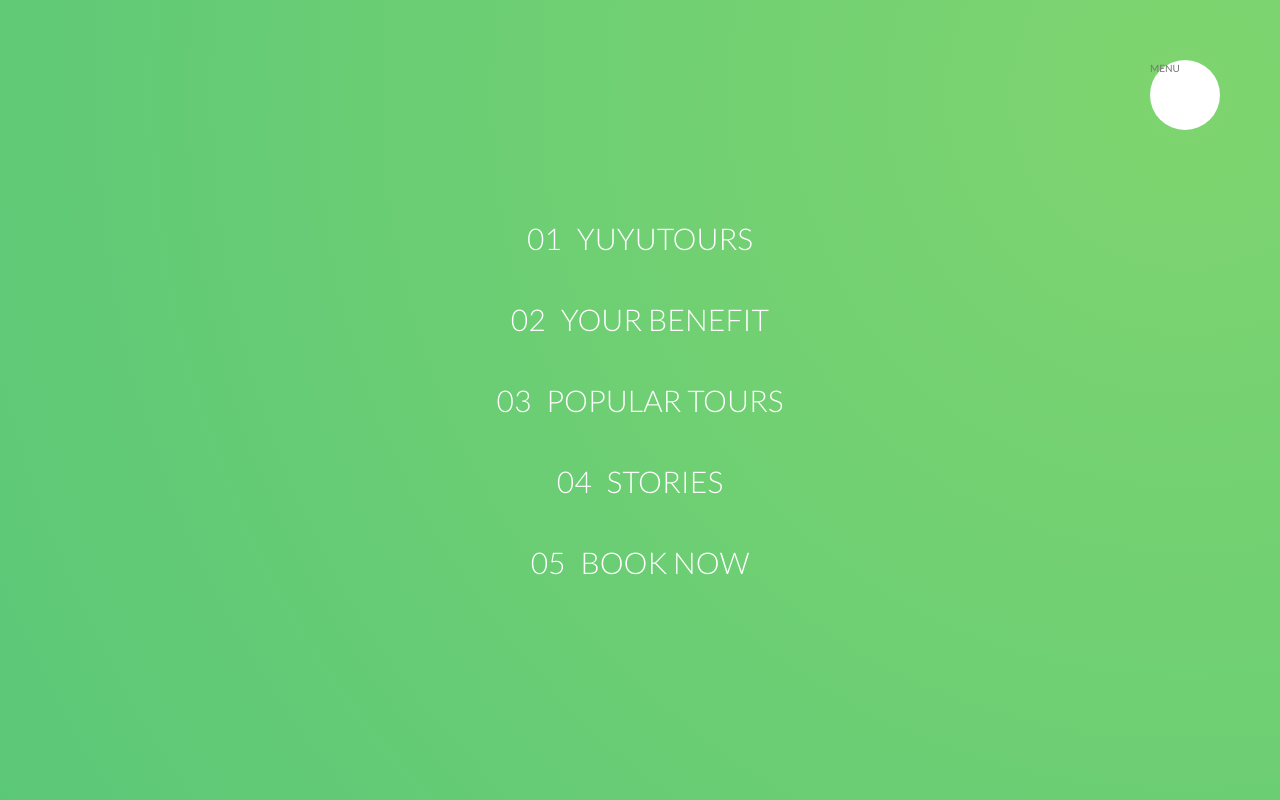
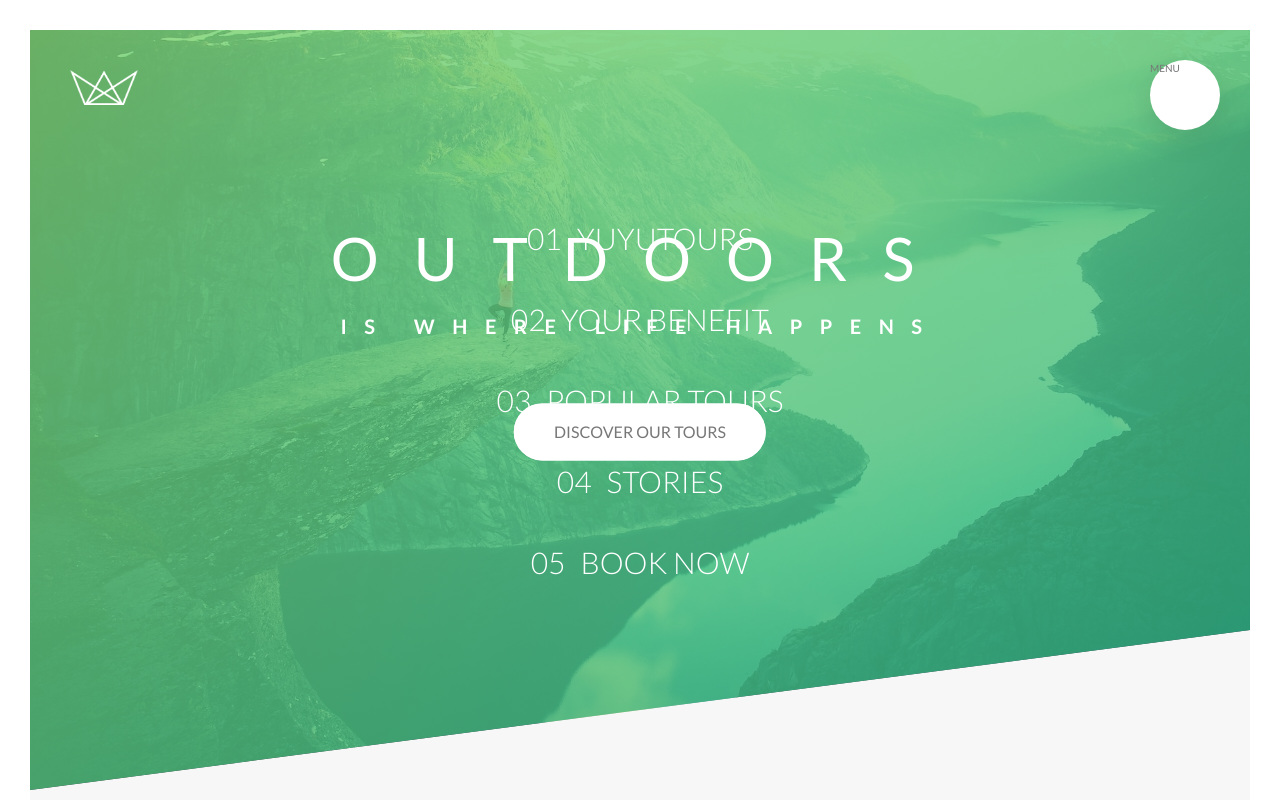
Before and after one commit to YudhaYuki/yuyu-tour-and-travel, a website: page index.html in a window 1280 px wide. Shown: the top 800 px of the page. Drawn offline with Linux system fonts and the light colour scheme.

Commit message:
NAVIGATION Part II, get rid of the background

```diff
--- a/sass/layout/_navigation.scss
+++ b/sass/layout/_navigation.scss
@@ -12,6 +12,7 @@
         right: 6rem;
         border-radius: 50%;
         z-index: 2000;
+        box-shadow: 0 1rem 3rem rgba($color-black, .1);
     }
 
     &__background {
@@ -24,7 +25,7 @@
         background-image: radial-gradient($color-primary-light, $color-primary-dark);
         z-index: 1000;
 
-        transform: scale(80); // covering the entire screen
+        // transform: scale(80); // covering the entire screen
     }
 
     &__nav {
```
Also changed, not shown: css/style.css.
